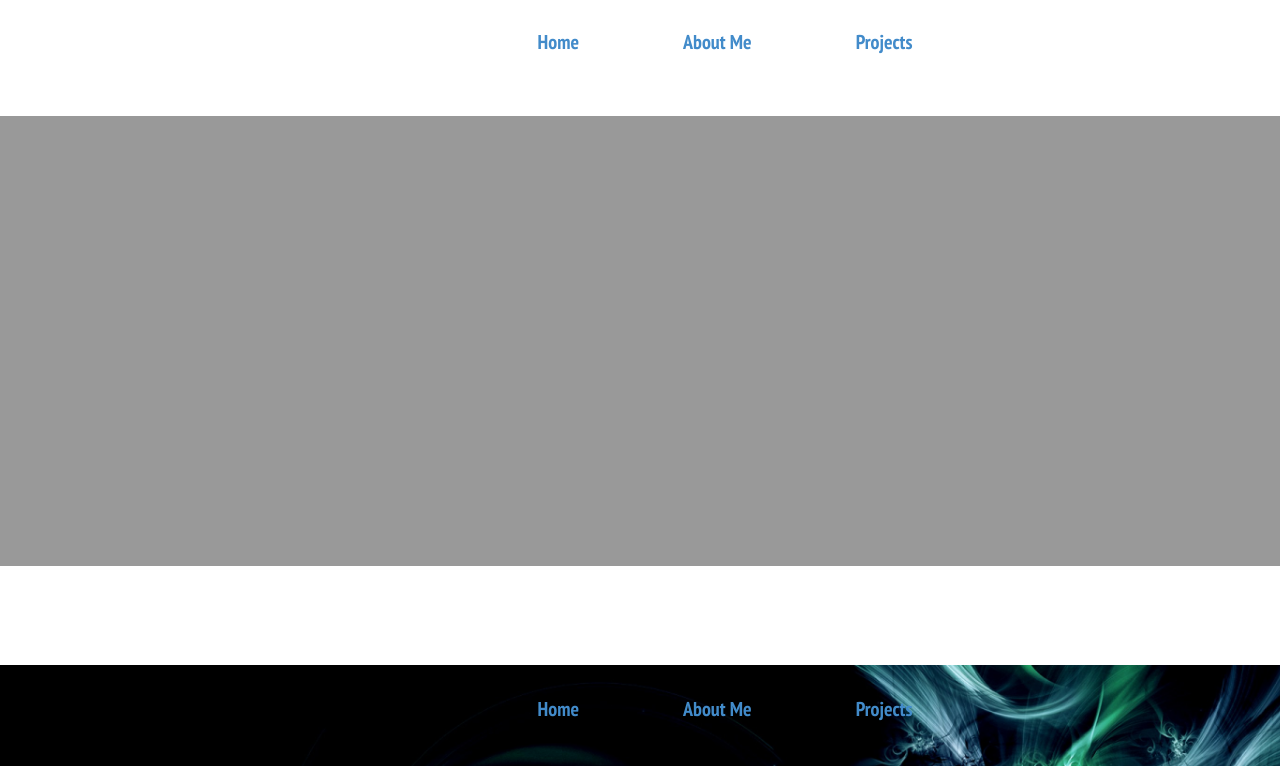
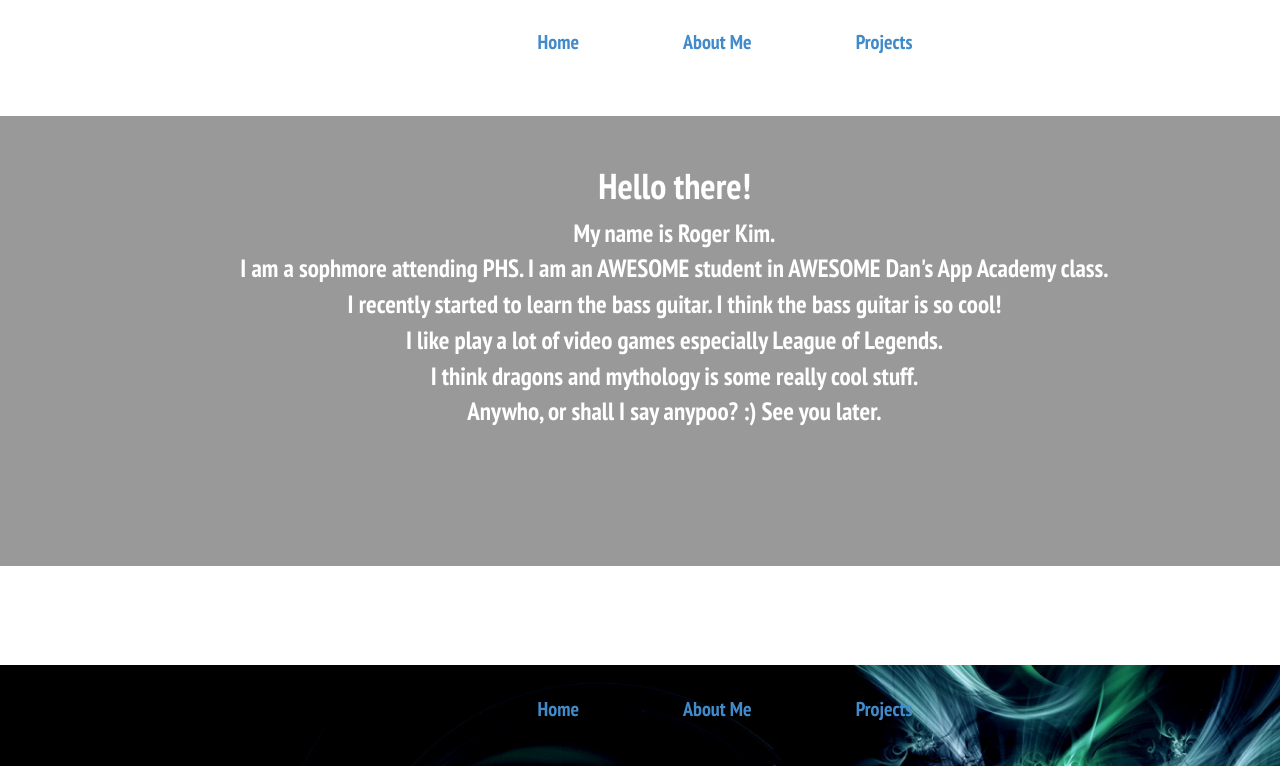
Before and after one commit to RogerJangKunKim/PortfolioNB, a plain HTML site: page public_html/index.html in a window 1280 px wide. Shown: the part 670-1436 px from the top of the page. Drawn offline with Linux system fonts and the light colour scheme.

Commit message:
Added text to "aboutme"

```diff
--- a/public_html/css/main.css
+++ b/public_html/css/main.css
@@ -79,7 +79,9 @@ a:active {
     background-size: 100%;
 }
 #whiteop{
-
+    padding: 30px;
+    text-align: center;
+    font-size: 25px;
     width: 1349px;
     background: rgba(0, 0, 0, 0.4);
     height: 450px;
--- a/public_html/index.html
+++ b/public_html/index.html
@@ -12,7 +12,7 @@
                     <ul>
                             <div id="sociallink">
                                     <li class="linkdiv">
-                                            <a href="http://www.facebook.com">
+                                            <a href="http://www.facebook.com/roger.kim.9">
                                                     <strong>Facebook</strong>
                                             </a>
                                     </li>
@@ -70,6 +70,8 @@
                 </div>
             </ul>
             <div id="whiteop">
+                <h1>Hello there!</h1> My name is Roger Kim. <br>I am a sophmore attending PHS. I am an AWESOME student in AWESOME Dan's App Academy class.<br>I recently started to learn the bass guitar. I think the bass guitar is so cool! <br> I like play a lot of video games especially League of Legends.<br> I think dragons and mythology is some really cool stuff. <br> Anywho, or shall I say anypoo? :) See you later.
+
 
             </div>
         </div>
```
